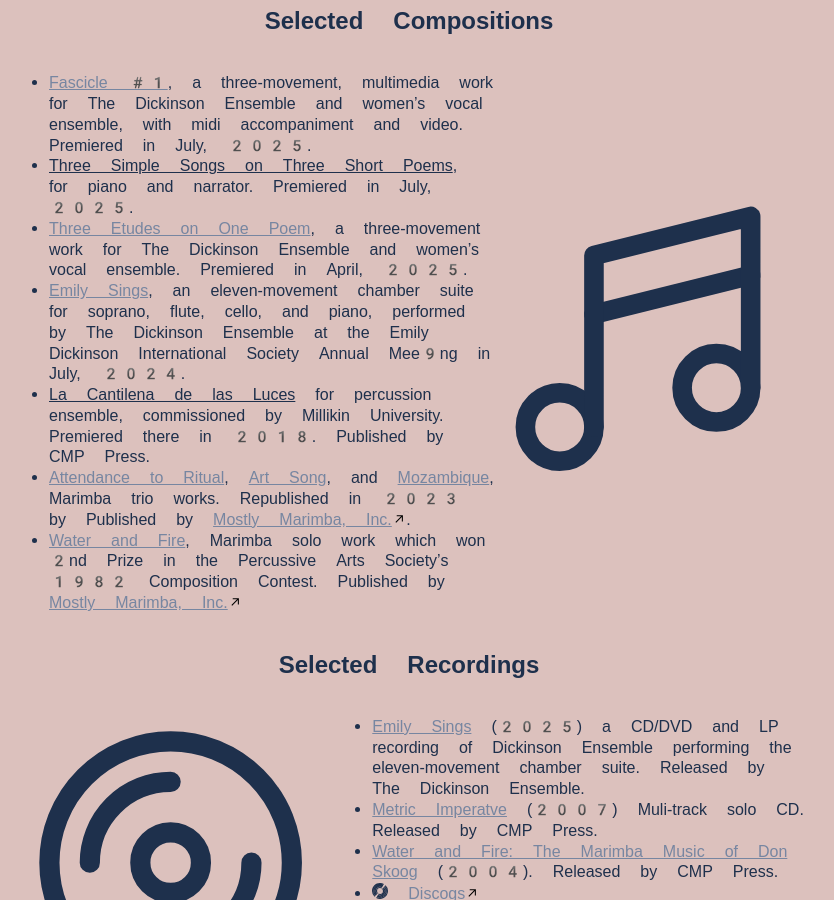
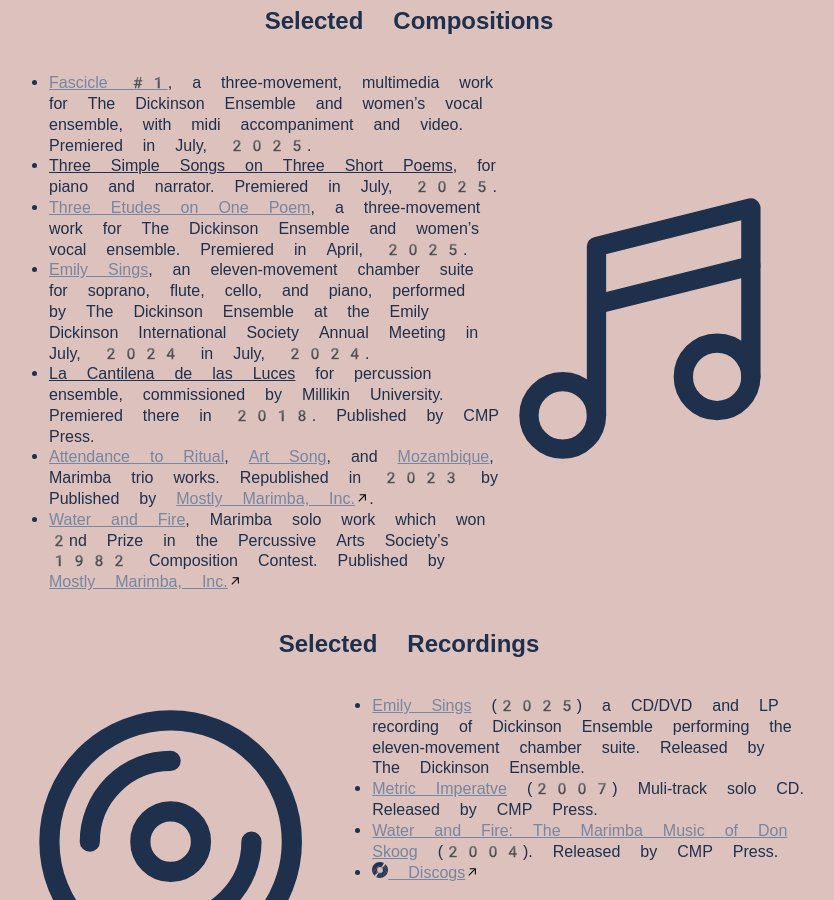
Before and after one commit to donaldskoog/don-skoog-website, a Jekyll site: the page built from composer.md, in a window 1280 px wide and 900 px high, scrolled down 529 px. Shown: the whole window, without its empty margins (231-1065 px from the left). Built offline with Jekyll 4.4.1, drawn with Linux system fonts in a browser that asks for light colours; some web fonts are replaced.

Commit message:
Spelling corrections.

```diff
--- a/composer.md
+++ b/composer.md
@@ -24,7 +24,7 @@ permalink: /composer/
         </li>
         <li><a href="https://youtu.be/Z4v0Kg57qHc" title="Youtube video">Three Etudes on One Poem</a>, a three-movement work for The Dickinson Ensemble and women’s vocal ensemble. Premiered in April, 2025.
         </li>
-        <li><a href="https://youtu.be/ABMLlbRSXZo" title="Youtube video">Emily Sings</a>, an eleven-movement chamber suite for soprano, flute, cello, and piano, performed by The Dickinson Ensemble at the Emily Dickinson International Society Annual Mee9ng in July, 2024.
+        <li><a href="https://youtu.be/ABMLlbRSXZo" title="Youtube video">Emily Sings</a>, an eleven-movement chamber suite for soprano, flute, cello, and piano, performed by The Dickinson Ensemble at the Emily Dickinson International Society Annual Meeting in July, 2024 in July, 2024.
         </li>
         <li><u>La Cantilena de las Luces</u> for percussion ensemble, commissioned by Millikin University. Premiered there in 2018. Published by CMP Press.
         </li>
```
Also changed, not shown: speaker.md (+1 -1 lines).
